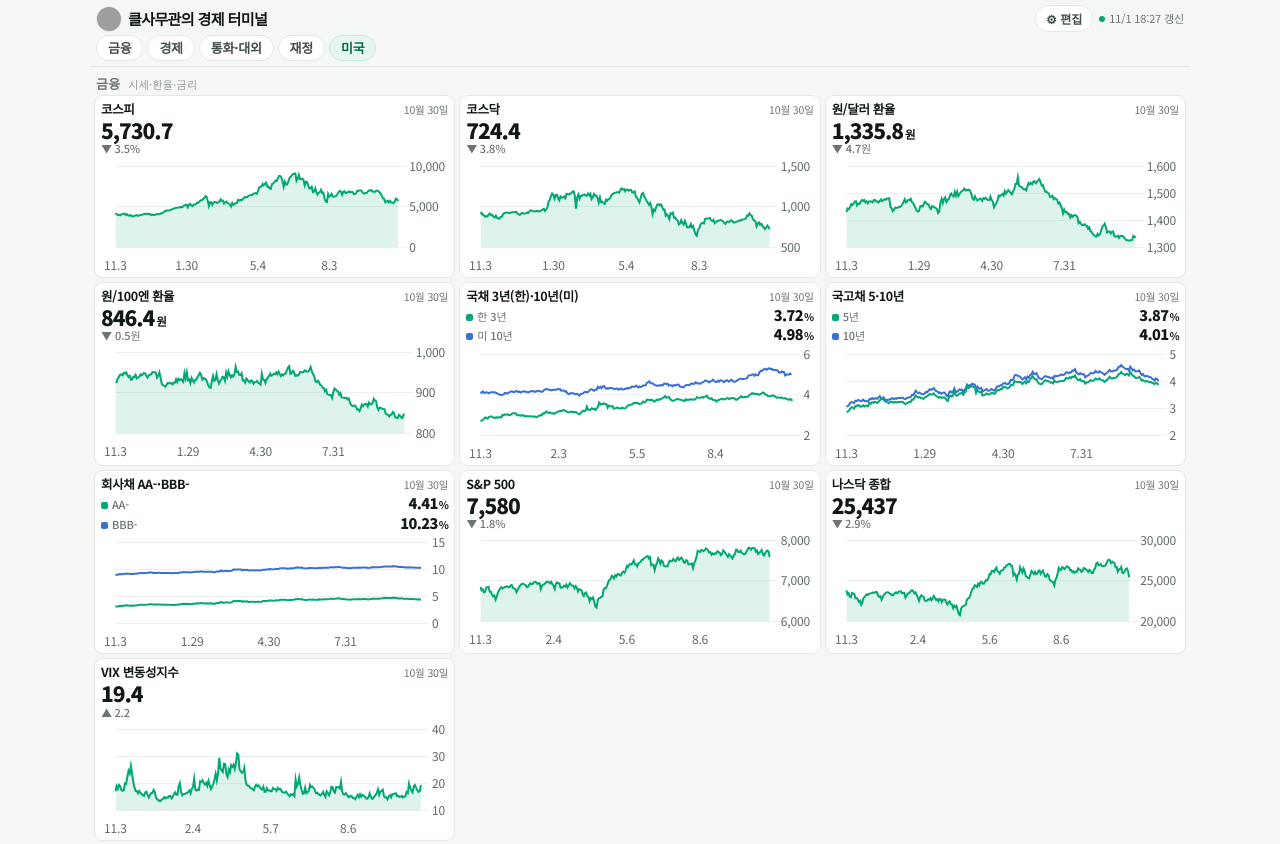
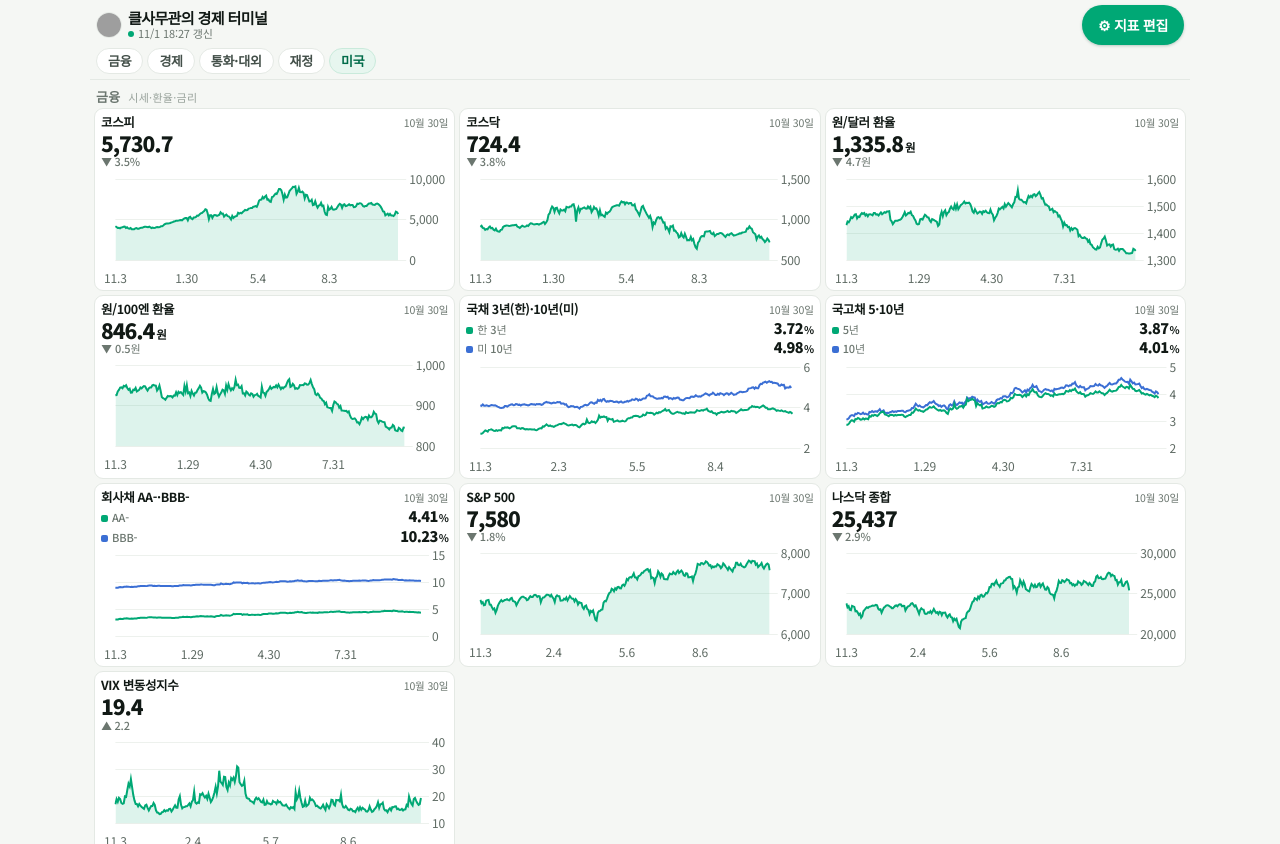
Before and after one commit to lloydknam/econ-dashboard, a plain HTML site: page index.html in a window 1280 px wide. Shown: the top 844 px of the page. Drawn offline with nearby package versions, Linux system fonts and the light colour scheme; grey boxes are pictures that could not be loaded.

Commit message:
UI: bigger '지표 편집' button, bigger footer logo (#19)
Claude-Session: https://claude.ai/code/session_01Szm5GG6DnJgY4rxzfAvf1z

Co-authored-by: Claude <noreply@anthropic.com>

```diff
--- a/index.html
+++ b/index.html
@@ -17,8 +17,9 @@ body{margin:0;background:var(--bg);color:var(--text);font:400 14px/1.35 var(--sa
 .top{position:sticky;top:0;z-index:5;background:rgba(245,247,244,.96);backdrop-filter:blur(8px);border-bottom:1px solid var(--line);margin:0 -4px;padding:0 6px}
 .topbar{display:flex;align-items:center;gap:6px;padding:5px 0 3px}
 .topbar img{width:26px;height:26px;border-radius:50%;object-fit:cover;border:1px solid var(--line);flex:none}
-.topbar h1{margin:0;font-size:15px;font-weight:900;letter-spacing:-.04em;line-height:1.2;flex:1;white-space:nowrap}
-.stamp{flex:none;font-size:11px;color:var(--muted)}
+.topbar .titles{flex:1;min-width:0}
+.topbar h1{margin:0;font-size:15px;font-weight:900;letter-spacing:-.04em;line-height:1.2;white-space:nowrap;overflow:hidden;text-overflow:ellipsis}
+.stamp{font-size:11px;color:var(--muted);line-height:1.2;white-space:nowrap}
 .stamp i{display:inline-block;width:6px;height:6px;border-radius:50%;background:var(--green);margin-right:4px;vertical-align:1px}
 .stamp.old i{background:var(--amber)}
 .menu{display:flex;gap:4px;padding:0 0 5px;overflow-x:auto;scrollbar-width:none}.menu::-webkit-scrollbar{display:none}
@@ -48,10 +49,11 @@ h2 small{font-weight:400;font-size:11px;margin-left:4px;color:#98a29b}
 .chart{height:96px;margin-top:0;position:relative;width:100%;overflow:hidden}
 .chart canvas{touch-action:pan-y!important;-webkit-user-select:none;user-select:none;-webkit-touch-callout:none}
 .foot{margin-top:10px;padding-top:8px;border-top:1px solid var(--line);text-align:center;color:var(--muted);font-size:11px;line-height:1.6}
-.foot img{display:block;margin:8px auto 2px;width:min(170px,50vw);height:auto}
+.foot img{display:block;margin:12px auto 4px;width:min(300px,86vw);height:auto}
 .foot a{color:#008b5e;text-decoration:none;font-weight:500}
 
-.gear{flex:none;border:1px solid var(--line);background:#fff;border-radius:999px;padding:4px 10px;font:700 12px var(--sans);color:#44504a;cursor:pointer}
+.gear{flex:none;border:0;background:#00a875;border-radius:999px;padding:9px 16px;min-height:40px;font:900 14px var(--sans);letter-spacing:-.02em;color:#fff;cursor:pointer;box-shadow:0 1px 3px rgba(0,60,40,.25)}
+.gear:active{background:#008b5e}
 .sheet{position:fixed;inset:0;z-index:20;display:none}
 .sheet.on{display:block}
 .sheet .bg{position:absolute;inset:0;background:rgba(0,0,0,.35)}
@@ -59,8 +61,8 @@ h2 small{font-weight:400;font-size:11px;margin-left:4px;color:#98a29b}
 .pn header{display:flex;align-items:center;gap:6px;padding:12px 12px 8px;border-bottom:1px solid var(--line)}
 .pn header b{flex:1;font-size:15px;font-weight:900}
 .pn header small{color:var(--muted);font-size:11px;white-space:nowrap}
-.pn header button{padding:5px 9px}
-.pn button{font:700 12px var(--sans);border:1px solid var(--line);background:#fff;border-radius:999px;padding:5px 11px;color:#44504a;cursor:pointer}
+.pn header button{padding:8px 11px}
+.pn button{font:700 14px var(--sans);border:1px solid var(--line);background:#fff;border-radius:999px;padding:8px 14px;min-height:38px;color:#44504a;cursor:pointer}
 .pn button.ok{background:#00a875;border-color:#00a875;color:#fff}
 .pn .body{overflow-y:auto;padding:4px 12px calc(14px + env(safe-area-inset-bottom))}
 .pn h3{margin:12px 0 6px;font-size:12px;color:var(--muted);display:flex;align-items:center;gap:8px}
@@ -78,8 +80,8 @@ h2 small{font-weight:400;font-size:11px;margin-left:4px;color:#98a29b}
 <header class="top">
   <div class="topbar">
     <img src="https://raw.githubusercontent.com/lloydknam/eodigallae/main/icons/clerk.jpg" alt="">
-    <h1>클사무관의 경제 터미널</h1>
-    <button class="gear" id="gear" type="button">⚙ 편집</button><div class="stamp" id="stamp"><i></i><span id="stampText">불러오는 중</span></div>
+    <div class="titles"><h1>클사무관의 경제 터미널</h1><div class="stamp" id="stamp"><i></i><span id="stampText">불러오는 중</span></div></div>
+    <button class="gear" id="gear" type="button">⚙ 지표 편집</button>
   </div>
   <nav class="menu" id="menu" aria-label="카테고리">
     <a href="#fin" data-s="fin" class="on">금융</a><a href="#eco" data-s="eco">경제</a><a href="#mon" data-s="mon">통화·대외</a><a href="#fis" data-s="fis">재정</a><a href="#us" data-s="us">미국</a>
@@ -103,7 +105,7 @@ h2 small{font-weight:400;font-size:11px;margin-left:4px;color:#98a29b}
 <div class="grid" id="g-us"></div></section>
 
 <div class="sheet" id="sheet"><div class="bg" id="sheetBg"></div><div class="pn">
-  <header><b>내 지표 선택</b><small id="selCount"></small><button type="button" id="selAll">전체</button><button type="button" id="selNone">해제</button><button type="button" id="selDef">기본값</button><button type="button" class="ok" id="selOk">완료</button></header>
+  <header><b>지표 편집</b><small id="selCount"></small><button type="button" id="selAll">전체</button><button type="button" id="selNone">해제</button><button type="button" id="selDef">기본값</button><button type="button" class="ok" id="selOk">완료</button></header>
   <div class="body" id="selBody"></div></div></div>
 <footer class="foot">
   한국은행 ECOS · KOSIS · 열린재정 · 네이버 · FRED · 정보 제공용
```
